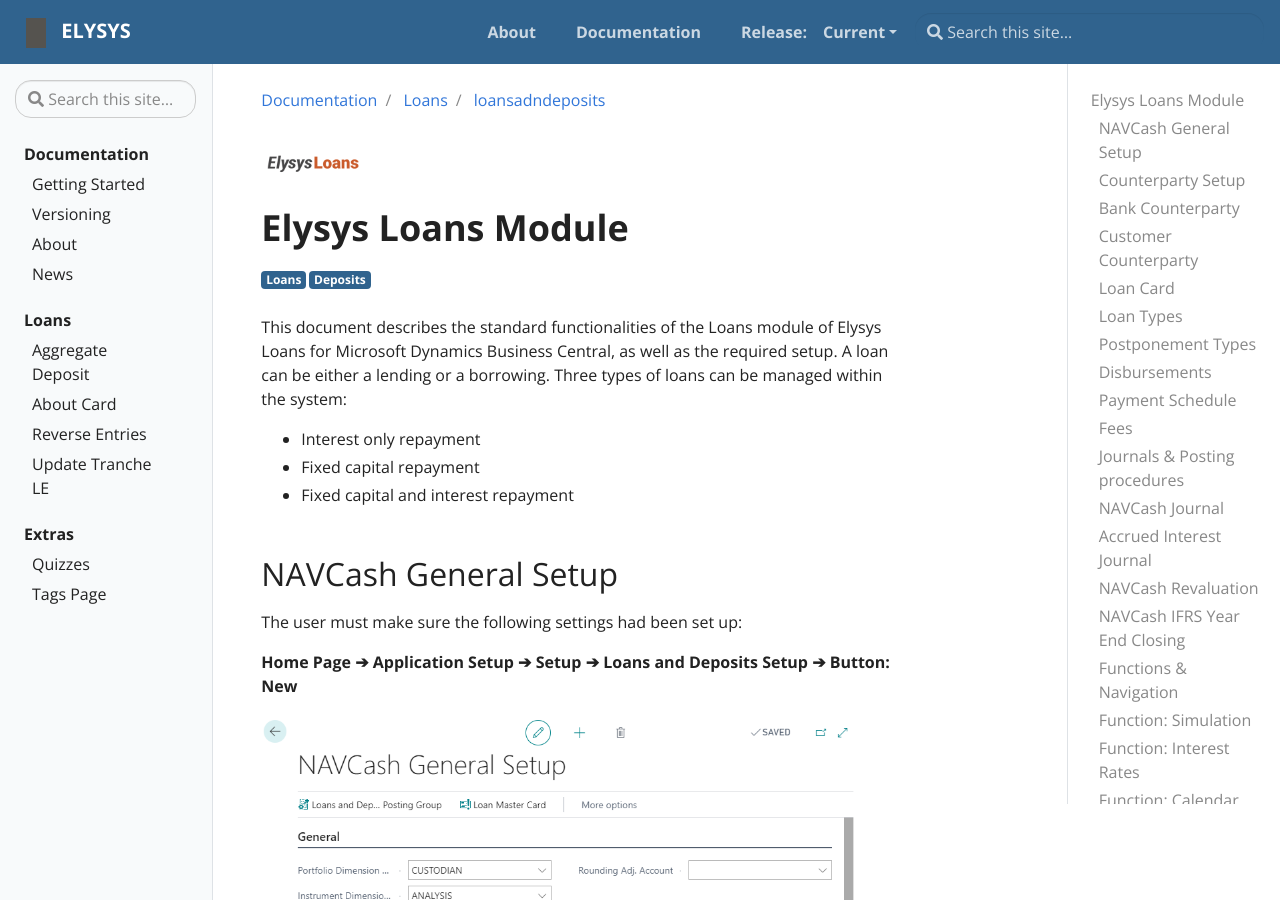
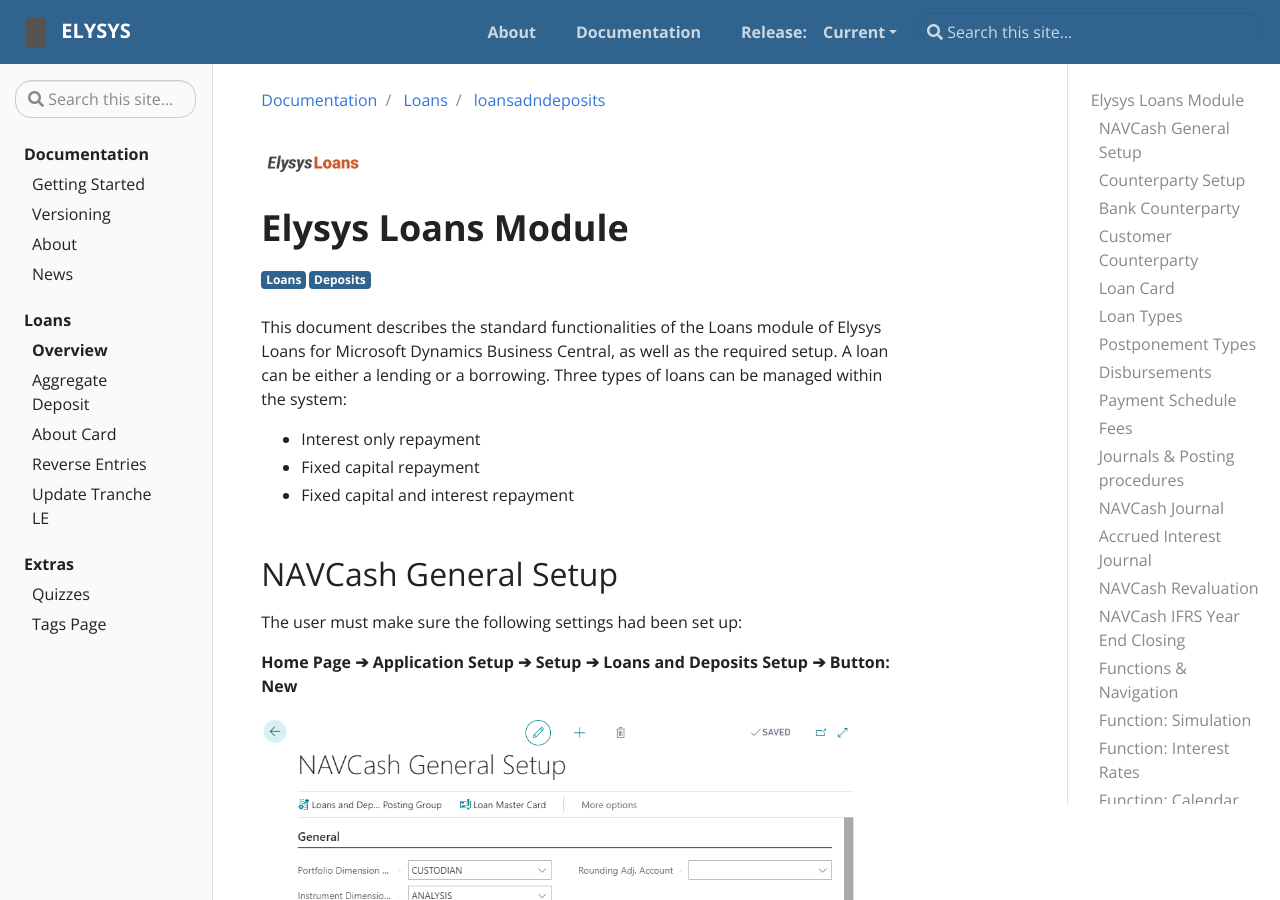
Before and after one commit to Elysys/Docs, a Jekyll site: the page built from _docs/loans/loansanddeposits.md, in a window 1280 px wide and 900 px high. Built offline with Jekyll 4.4.1, drawn with Linux system fonts in a browser that asks for light colours.

Commit message:
nw menu and fixes

```diff
--- a/_data/toc.yml
+++ b/_data/toc.yml
@@ -19,6 +19,8 @@
 - title: Loans
   url: "docs/loans/loansanddeposits"
   links:
+    - title: "Overview"
+      url: "docs/loans/loansanddeposits"
     - title: "Aggregate Deposit"
       url: "docs/loans/INVAggregateDeposit.Page"
     - title: "About Card"
--- a/_docs/loans/loansanddeposits.md
+++ b/_docs/loans/loansanddeposits.md
@@ -23,6 +23,7 @@ The user must make sure the following settings had been set up:
 **Home Page ➔ Application Setup ➔ Setup ➔ Loans and Deposits Setup ➔ Button: New**
 
 ![assets/img/LoansDepositsGeenral Setup.png](../../assets/img/LoansDepositsGeenral Setup.png)
+
 *Figure 1 NAVCash General Setup*
 
 **General FastTab:** select the Portfolio and the Instrument dimensions to be used. These 2 dimensions will be used to track all entries generated by the system when posting a loan’s capital and interest payments. If the Dimensions do not exist, you will need to create them.
```
